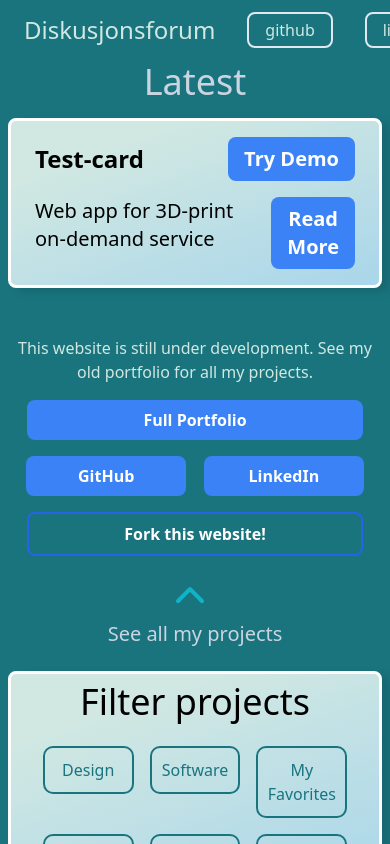
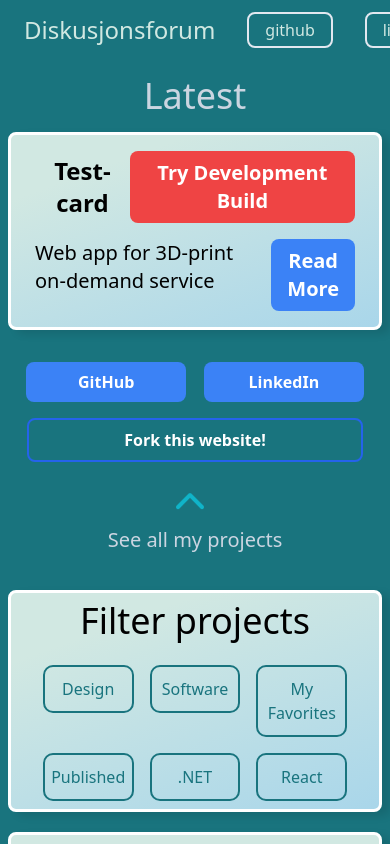
Before and after one commit to szstuff/portfolio3, a React (Vite) app: page / in a window 390 px wide. Built offline with nearby package versions, Linux system fonts and the light colour scheme.

Commit message:
feat: added media queries to cards that hide images on small (w+h) or short displays(h)

```diff
--- a/src/components/Card.jsx
+++ b/src/components/Card.jsx
@@ -50,11 +50,12 @@ const Card = React.forwardRef(({ item }, ref) => {
           </div>
         )}
 
-        <div className='col-span-full flex grow w-auto max-h-[70%]
+        <div className='col-span-full flex grow w-auto h-[70vh]
         overflow-x-scroll snap-x snap-proximity scroll-p-6 snap-normal p-4 space-x-6
+        horizontalscrollcontainer
         ' >
         {item.tech && Object.keys(item.tech).length > 0 && (
-            <div className='flex-none w-[60vw] lg:w-[40vw] max-h-full snap-start
+            <div className='flex-none w-fit max-h-full snap-start
             border-y-4 border-slate-200 pl-2 overflow-y-scroll
             '>
               <h1 className='text-4xl font-semibold pt-4 pb-6'> Technologies</h1>
--- a/src/components/LandingCard.jsx
+++ b/src/components/LandingCard.jsx
@@ -18,10 +18,10 @@ const LandingCard = React.forwardRef(({filters, setFilters}, ref) => {
             <div className='card grid grid-cols-2 rounded-lg gap-4 px-6 py-4'>
               <div className='col-span-2 flex justify-between items-center'>
                   <h3 className='font-semibold text-2xl'>{portfolioitems[2].title}</h3>
-                  <Button link={portfolioitems[2].links.try_demo} text={"Try Demo"}> Try </Button>
+                  <Button link={portfolioitems[2].links.try_demo} text={"Try Demo"} type={"try_demo"}> Try </Button>
               </div>
               <div className='col-span-2 flex flex-row gap-4'>
-                  <p className='flex-grow text-left'>{portfolioitems[2].description}</p>
+                  <p className='flex-grow shrink text-left'>{portfolioitems[2].description}</p>
                   <Button type="read_more" link={portfolioitems[2].id}/>
               </div>
             </div>
@@ -39,9 +39,7 @@ const LandingCard = React.forwardRef(({filters, setFilters}, ref) => {
 
           </div>
 
-          <div className='col-span-1 md:col-span-2 order-2 lg:mx-8 xl:mx-12'>
-            <p className='pt-8 text-[color:var(--primary)]'> This website is still under development. See my old portfolio for all my projects. </p>
-            <Button link={"https://www.stilian.dev"} type={"Full Portfolio"} width={"full"} text={"Full Portfolio"} mt={"4"}/>
+          <div className='col-span-1 md:col-span-2 order-2 lg:mx-8 xl:mx-12 grow content-center'>
             <div className='grid grid-cols-2 mx-[2.5%]'>
               <Button link={"https://github.com/szstuff/"} width={"full"} text={"GitHub"} mt={"4"}/>
               <Button link={"https://www.linkedin.com/in/stilianz/"} width={"full"} text={"LinkedIn"} mt={"4"}/>
--- a/src/index.css
+++ b/src/index.css
@@ -10,10 +10,14 @@ html{
 Gradients:
 https://webflow.com/blog/elegant-color-palettes?utm_source=google&utm_medium=search&utm_campaign=SS-GoogleSearch-Nonbrand-DynamicSearchAds-Tier3&utm_term=dsa-1480385100845___697641339341__&gad_source=1&gclid=EAIaIQobChMIsI6cyrSaiAMVfAuiAx3zFxYCEAAYASAAEgJzIvD_BwE
 3: Hex codes: soft mint green #D1E8E2, deep teal #19747E, light sky blue #A9D6E5, light gray #E2E2E2
-
-
 */
 
+/* Only show images when display is over 500px wide x 750px tall OR over 1000px tall */
+@media (max-height: 750px), (max-height:1000px) and (max-width: 500px){
+  .horizontalscrollcontainer {
+    display: none;
+  }
+}
 :root {
   --primary: #D1E8E2;
   --secondary: #19747E;
```
